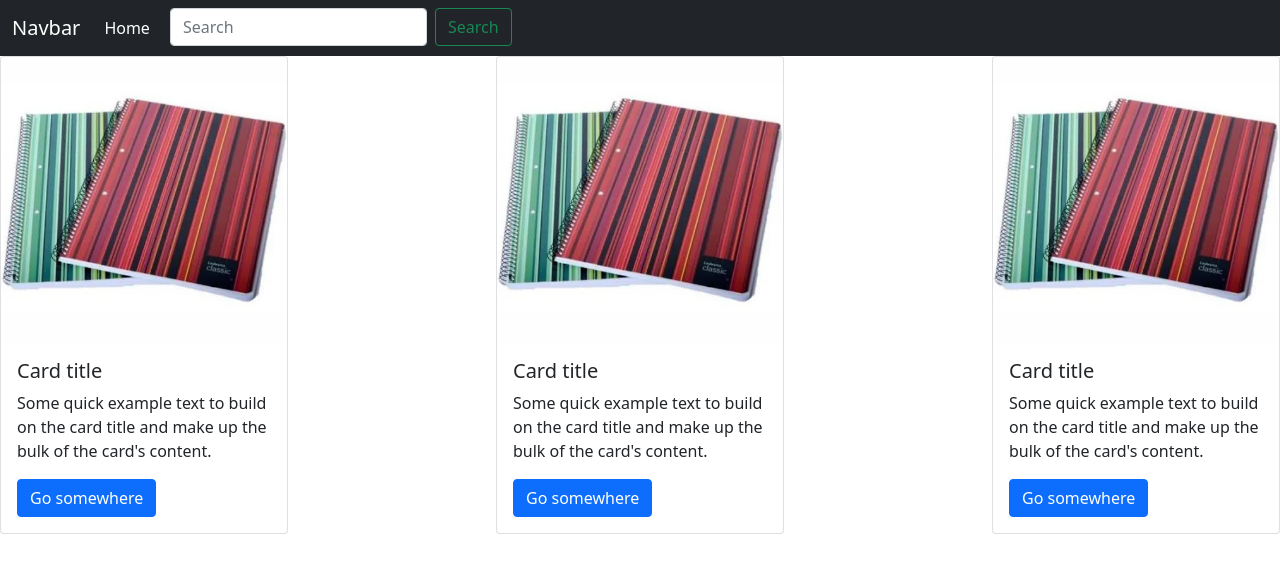
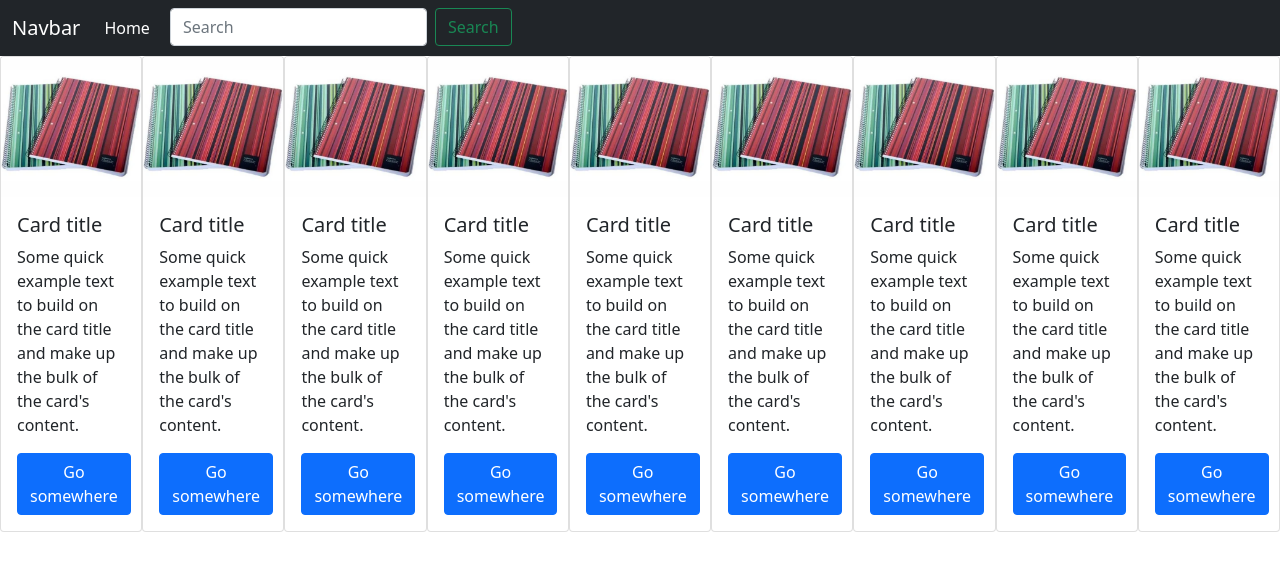
Before and after one commit to Rcamacho12/CamachoRicardo-JS, a plain HTML site: page index.html in a window 1280 px wide. Drawn offline with nearby package versions, Linux system fonts and the light colour scheme.

Commit message:
agregando mas productos

```diff
--- a/index.html
+++ b/index.html
@@ -30,7 +30,55 @@
           </div>
         </div>
       </nav>
-      <div class="d-flex justify-content-between">
+      <div class="d-flex justify-content-evenly">
+        <div class="card" style="width: 18rem;">
+          <img src="./assets/img/shopping.webp" class="card-img-top" alt="...">
+          <div class="card-body">
+            <h5 class="card-title">Card title</h5>
+            <p class="card-text">Some quick example text to build on the card title and make up the bulk of the card's content.</p>
+            <a href="#" class="btn btn-primary">Go somewhere</a>
+          </div>
+        </div>
+        <div class="card" style="width: 18rem;">
+          <img src="./assets/img/shopping.webp" class="card-img-top" alt="...">
+          <div class="card-body">
+            <h5 class="card-title">Card title</h5>
+            <p class="card-text">Some quick example text to build on the card title and make up the bulk of the card's content.</p>
+            <a href="#" class="btn btn-primary">Go somewhere</a>
+          </div>
+        </div>
+        <div class="card" style="width: 18rem;">
+          <img src="./assets/img/shopping.webp" class="card-img-top" alt="...">
+          <div class="card-body">
+            <h5 class="card-title">Card title</h5>
+            <p class="card-text">Some quick example text to build on the card title and make up the bulk of the card's content.</p>
+            <a href="#" class="btn btn-primary">Go somewhere</a>
+          </div>
+        </div>
+        <div class="card" style="width: 18rem;">
+          <img src="./assets/img/shopping.webp" class="card-img-top" alt="...">
+          <div class="card-body">
+            <h5 class="card-title">Card title</h5>
+            <p class="card-text">Some quick example text to build on the card title and make up the bulk of the card's content.</p>
+            <a href="#" class="btn btn-primary">Go somewhere</a>
+          </div>
+        </div>
+        <div class="card" style="width: 18rem;">
+          <img src="./assets/img/shopping.webp" class="card-img-top" alt="...">
+          <div class="card-body">
+            <h5 class="card-title">Card title</h5>
+            <p class="card-text">Some quick example text to build on the card title and make up the bulk of the card's content.</p>
+            <a href="#" class="btn btn-primary">Go somewhere</a>
+          </div>
+        </div>
+        <div class="card" style="width: 18rem;">
+          <img src="./assets/img/shopping.webp" class="card-img-top" alt="...">
+          <div class="card-body">
+            <h5 class="card-title">Card title</h5>
+            <p class="card-text">Some quick example text to build on the card title and make up the bulk of the card's content.</p>
+            <a href="#" class="btn btn-primary">Go somewhere</a>
+          </div>
+        </div>
         <div class="card" style="width: 18rem;">
           <img src="./assets/img/shopping.webp" class="card-img-top" alt="...">
           <div class="card-body">
```
